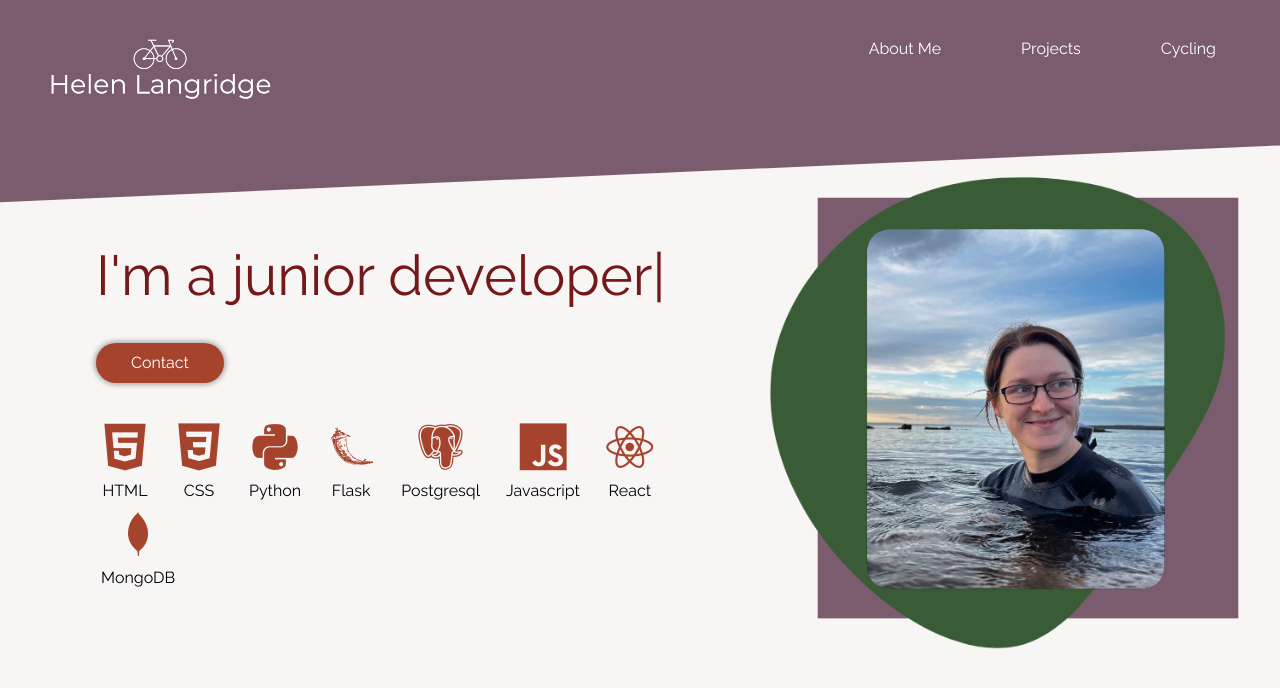
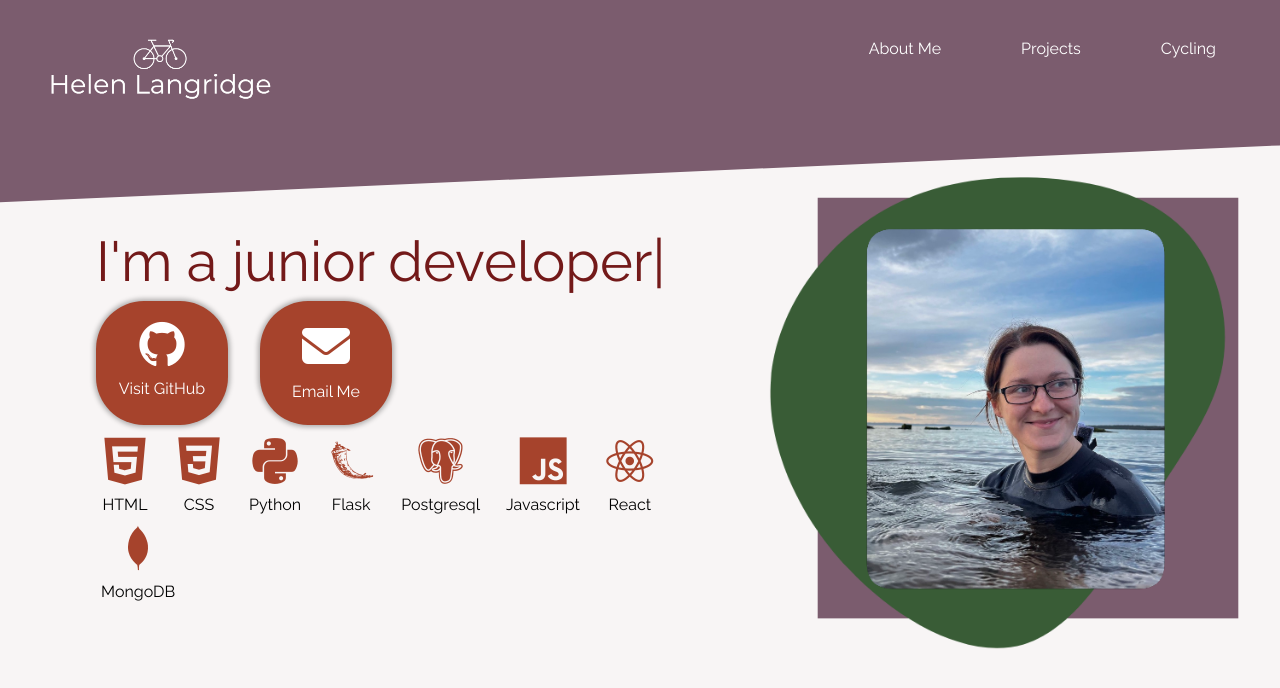
Before and after one commit to HelenLangers/new_portfolio, a React (Create React App) app: page / in a window 1280 px wide. Shown: the top 688 px of the page. Built offline with nearby package versions, Linux system fonts and the light colour scheme.

Commit message:
changed contact method on homepage

```diff
--- a/public/index.html
+++ b/public/index.html
@@ -6,6 +6,7 @@
     <link rel="preconnect" href="https://fonts.googleapis.com">
     <link rel="preconnect" href="https://fonts.gstatic.com" crossorigin>
     <link href="https://fonts.googleapis.com/css2?family=Raleway:ital,wght@0,400;0,500;1,400&display=swap" rel="stylesheet">
+    <script src="https://kit.fontawesome.com/81f9c5208d.js" crossorigin="anonymous"></script>
     <meta name="viewport" content="width=device-width, initial-scale=1" />
     <meta name="theme-color" content="#000000" />
     <meta
--- a/src/Components/Homepage.js
+++ b/src/Components/Homepage.js
@@ -2,7 +2,6 @@ import React from 'react'
 import '../Styling/main.css';
 import AnimateWriting from './AnimateWriting';
 import ProfileImage from '../Assets/profile-image-web.png';
-import {Link} from 'react-router-dom';
 
 function Homepage() {
 
@@ -13,8 +12,15 @@ function Homepage() {
     <div className='main-view'>
       <div className='left-side'>
         <AnimateWriting writingSequence={writingSequence}/>
+        <div className='buttons-flex'>
         <div className='contact-button-box'>
-          <Link to='/contact' className='contact-button-link'>Contact</Link>
+          <a className='contact-button-link' href="https://github.com/HelenLangers"><i class="devicon-github-original contact"></i>
+          <p className='skill-name'>Visit GitHub</p></a>
+        </div>
+        <div className='contact-button-box'>
+          <a className='contact-button-link' href="mailto:langridge.helen@outlook.com"><i class="fa-solid fa-envelope contact"></i>
+          <p className='skill-name'>Email Me</p></a>
+        </div>
         </div>
         <div className='language-boxes'>
           <div className='skill'>
--- a/src/Components/NavBar/NavBar.js
+++ b/src/Components/NavBar/NavBar.js
@@ -27,8 +27,8 @@ function NavBar({toggle}) {
                         activeStyle>
                         Cycling
                     </NavLink>
-{/*
-                    <NavLink exact to="/media"
+
+                    {/* <NavLink exact to="/media"
                         activeStyle>
                         Media
                     </NavLink> */}
--- a/src/Styling/main.css
+++ b/src/Styling/main.css
@@ -28,6 +28,11 @@
     height: fit-content;
 }
 
+.buttons-flex {
+    display: flex;
+
+}
+
 .contact-button-box {
     margin-left: 6rem;
     display: flex;
@@ -35,14 +40,18 @@
     justify-content: center;
     background: #A6432C;
     font-size: 1rem;
-    line-height: 2.5rem;
+    line-height: 1.5rem;
     border-radius: 48px;
-    width: 6rem;
-    padding: 0 1rem;
+    width: 100px;
+    padding: 1rem;
     border: rgb(75, 74, 74);
     box-shadow: 0 0 5px 2px rgba(0, 0, 0, .3);
     border-width: 2px;
     transform: translateY(var(--translate-y,0));
+}
+
+.contact-button-box:nth-of-type(2){
+    margin-left: 2rem;
 }
 
 .contact-button-box:hover {
@@ -52,8 +61,8 @@
 
 .contact-button-link {
     text-decoration: none;
-    margin: 0 1rem;
     color: #fff;
+    text-align: center;
 }
 
 .language-boxes {
@@ -76,6 +85,13 @@
     font-size: 3rem;
     margin: 5px;
     color: #A6432C;
+}
+
+.contact {
+    text-align: center;
+    font-size: 3rem;
+    margin: 5px;
+    color: #fff;
 }
 
 .skill-name {
```
